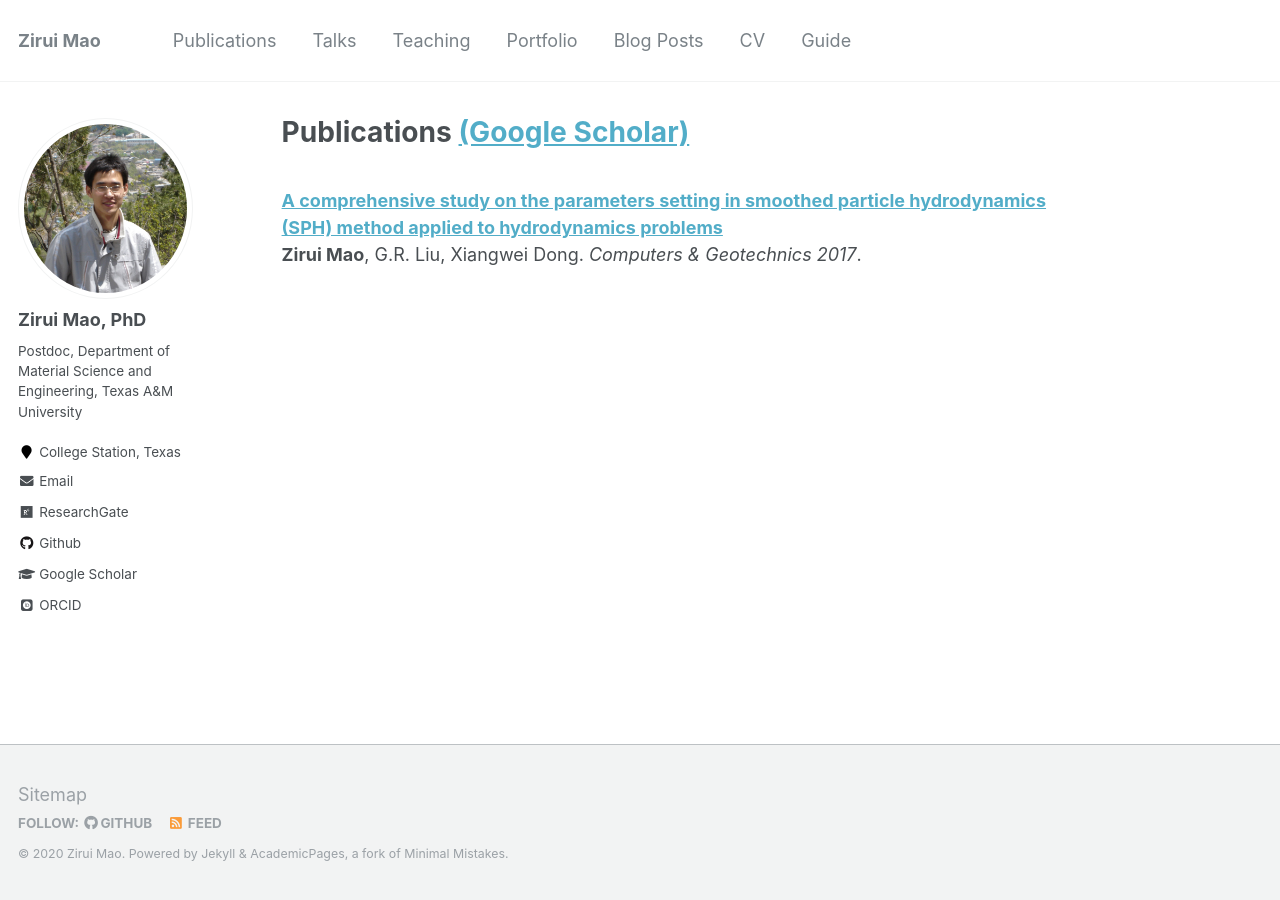
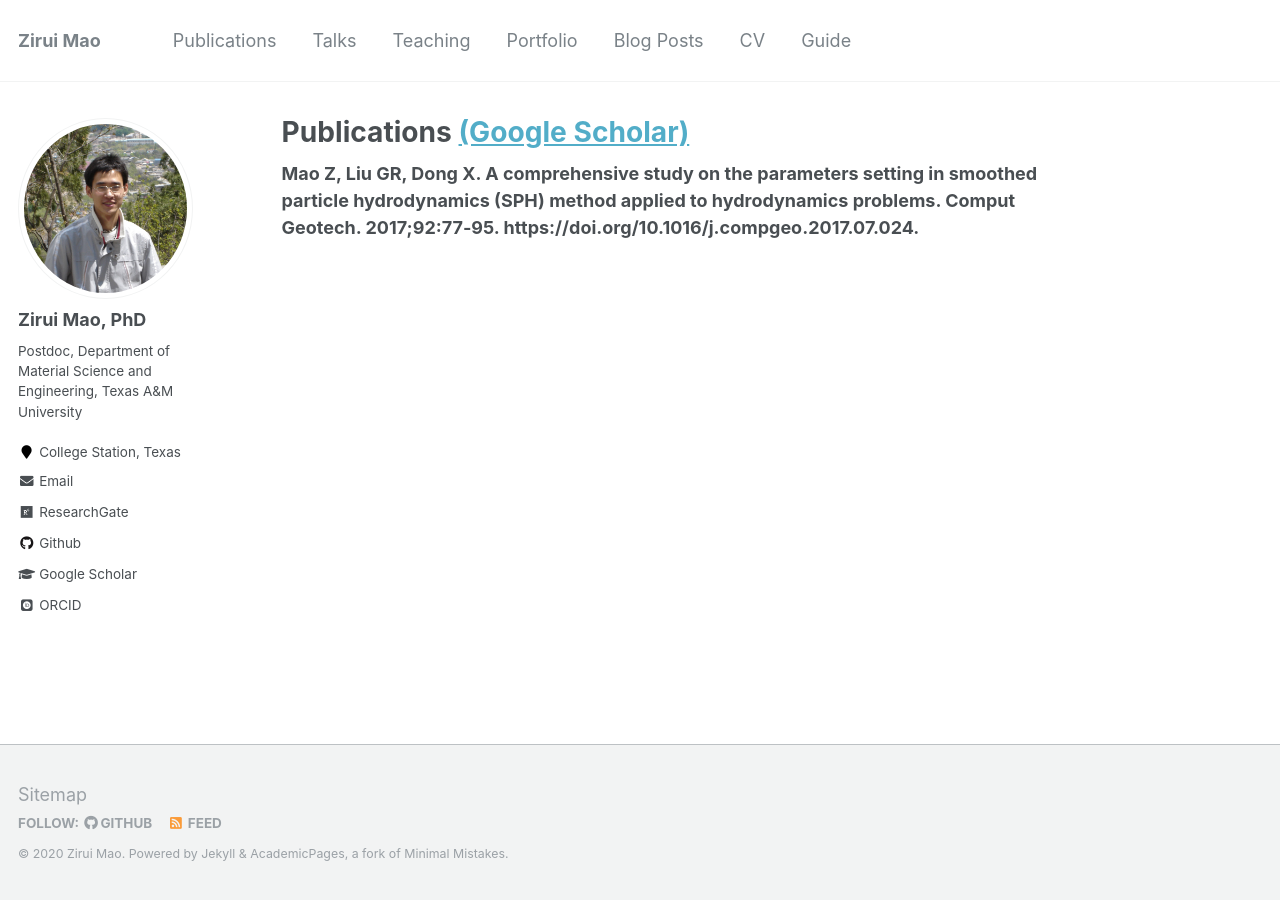
Before and after one commit to maozirui0827/maozirui.github.io, a Jekyll site: the page built from _pages/publications.md, in a window 1280 px wide. Built offline with Jekyll 4.4.1, drawn with Linux system fonts in a browser that asks for light colours; some web fonts are replaced; a file with an impossible date is left out.

Commit message:
Update publications.md

```diff
--- a/_pages/publications.md
+++ b/_pages/publications.md
@@ -3,7 +3,5 @@ title: "Publications [(Google Scholar)](https://scholar.google.com/citations?use
 permalink: /publications/
 author_profile: true
 ---
-<br>
-<b>[A comprehensive study on the parameters setting in smoothed particle hydrodynamics (SPH) method applied to hydrodynamics problems](https://maozirui.github.io/publications/SPH_parametric_study_2017)</b> <br>
-<b>Zirui Mao</b>, G.R. Liu, Xiangwei Dong.
-<i>Computers & Geotechnics 2017</i>.
+
+<b>Mao Z<b>, Liu GR, Dong X. A comprehensive study on the parameters setting in smoothed particle hydrodynamics (SPH) method applied to hydrodynamics problems. Comput Geotech. 2017;92:77‐95. https://doi.org/10.1016/j.compgeo.2017.07.024.
```
